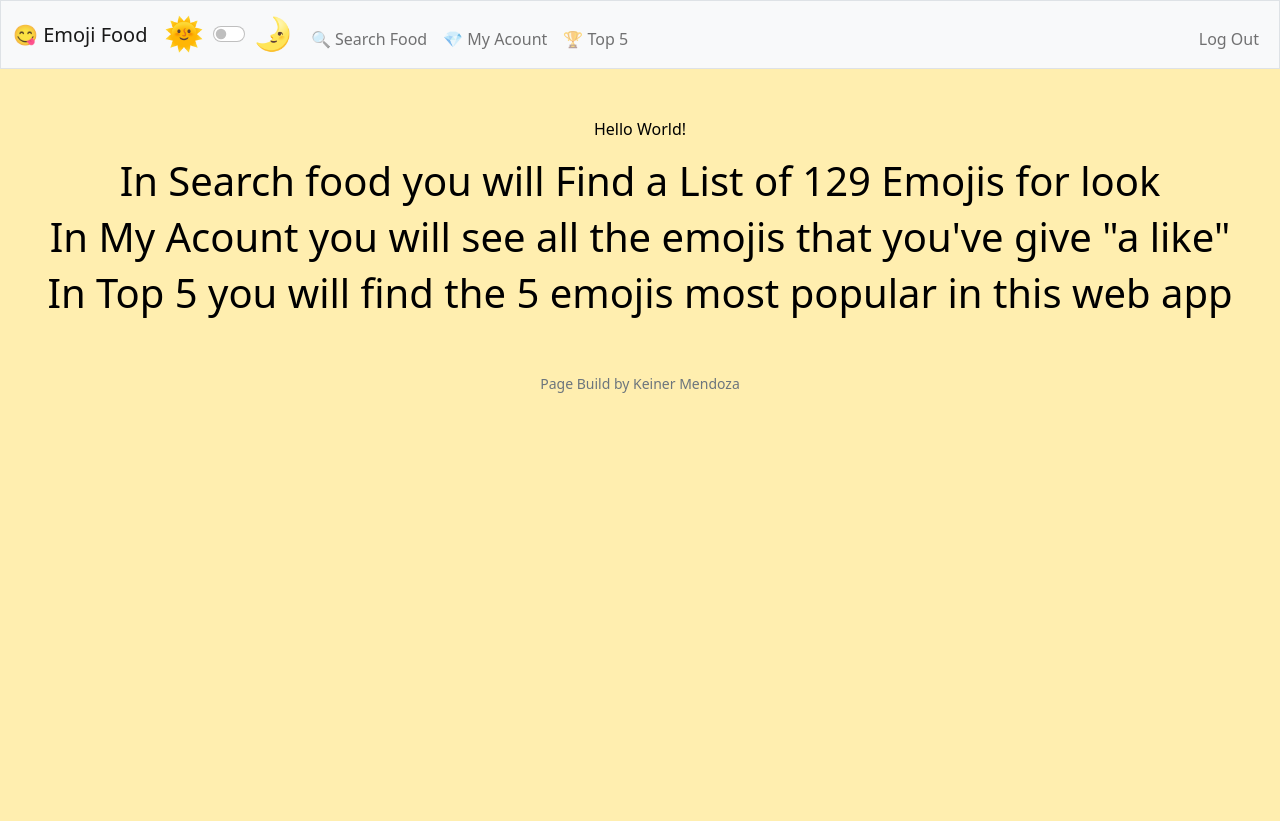
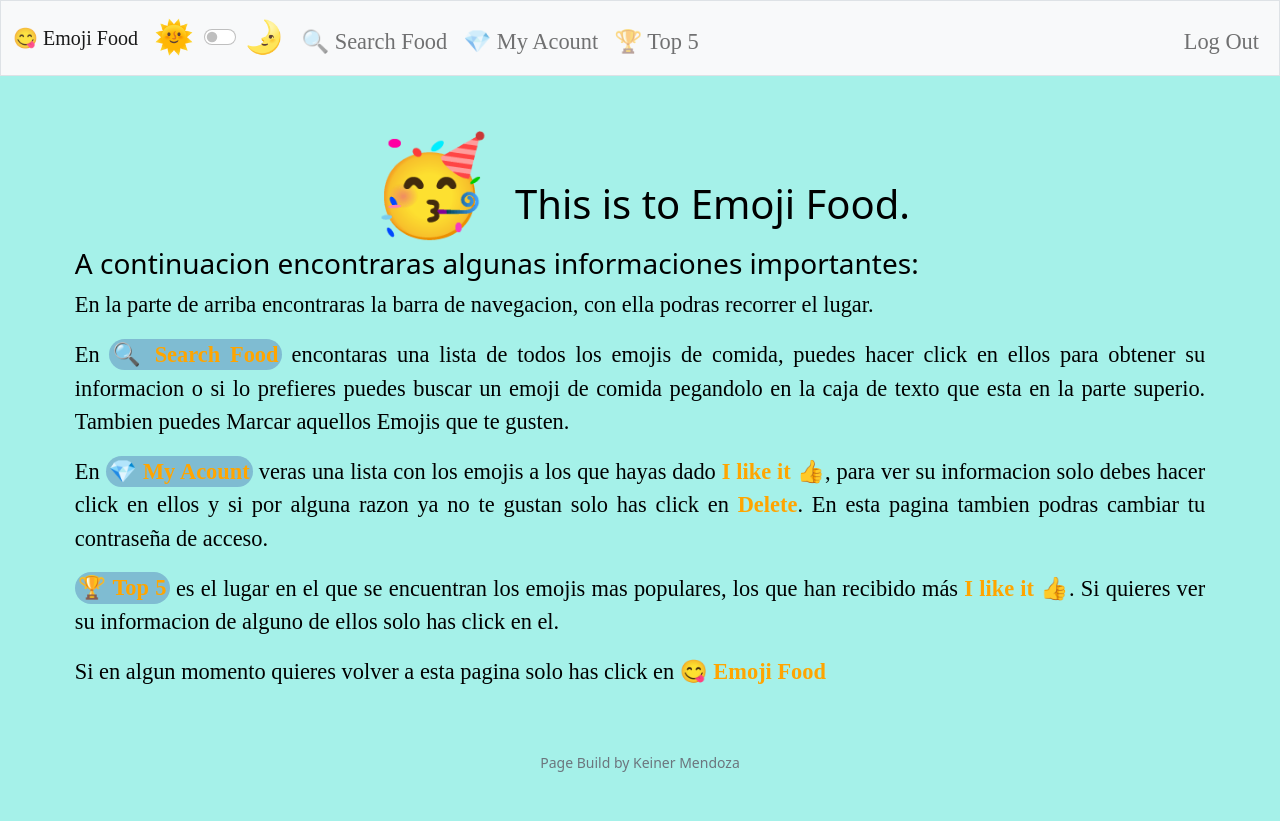
Before and after one commit to keinermendoza/emoji-food, a Flask app: page / in a window 1280 px wide. Before the commit the page ends 393 px from the top, so only its background shows below. Run offline with Flask 2, Linux system fonts and the light colour scheme; the visitor is signed in with stand-in values (Sample User, id 1).

Commit message:
giving some of content to index

```diff
--- a/static/style.css
+++ b/static/style.css
@@ -7,17 +7,20 @@
 
 
 :root {
-  --back--color: #FFEEAF;
+  --back--color: #A5F1E9;;
   --let--color: rgb(0, 0, 0);
   --bord--color: #A5F1E9;
   --pad--color: #7FBCD2;
+  --key-word--color: orange;
 }
 
 button {
   padding: 1rem;
 }
 p, a {
+  font-family: 'Times New Roman', Times, serif;
   color: var(--let--color, black);
+  font-size: 1.2rem;
 }
 body {
   background-color: var(--back--color,#FFEEAF);
@@ -33,10 +36,11 @@ body {
 
 /* Un atributo que creare en la root del html (creo) con en js */
 [tema="sun"]{
-  --back--color: #FFEEAF;
+  --back--color: #A5F1E9;;
   --let--color: rgb(0, 0, 0);
   --bord--color: #A5F1E9;
   --pad--color: #7FBCD2;
+  --key-word--color: orange;
 }
 
 /* Un atributo que creare en la root del html (creo) con en js */
@@ -45,6 +49,7 @@ body {
   --let--color: #E80F88;
   --bord--color: #AF0171;
   --pad--color: #790252;
+  --key-word--color: rgb(35, 250, 35);
 }
 
 #switch-mode-display {
@@ -105,6 +110,27 @@ body {
   border-radius: 0.5rem;
   background-color: var(--pad--color, #7FBCD2);
 }
+/* FOR INDEX PAGE */
+.emoji-welcome-index-page {
+  font-size: 6rem;
+}
+
+.info-in-index{
+  max-width: 90%;
+  text-align: justify;
+}
+
+.key-word, .key-word > a{
+  text-decoration: none;
+  font-weight: bold;
+  color:  var(--key-word--color);
+}
+.key-word > a{
+  background-color: var(--pad--color);
+  border-radius: 1rem;
+  padding: 0.2rem;
+}
+
 
 /* FOR FOOD-TABLE PAGE */
 
@@ -156,7 +182,7 @@ body {
 }
 .txt-serched {
   width: 30%;
-  font-family: 'Times New Roman', Times, serif;
+
   font-size: 1.5rem;
   text-align: justify;
 }
@@ -166,6 +192,9 @@ body {
 
 /* for long widht screens */
 @media (min-width: 65.01rem) {
+  p, a {
+    font-size: 1.4rem;
+  }
   .grid-father {
     grid-template-areas:
     'third third first'
@@ -181,7 +210,9 @@ body {
       font-size: 1.1rem;
       width: 45%;
   }
-
+  p, a {
+    font-size: 1.2rem;
+  }
   .grid-father {
     grid-template-areas:
     'first first secund'
@@ -201,8 +232,11 @@ body {
 
 /* para telefonos */
 @media (max-width: 50rem) {
+  p, a {
+    font-size: 1rem;
+  }
   .txt-serched {
-      font-size: 1rem;
+      font-size: 1.1rem;
       width: 100%;
   }
   .container-img-serched {
--- a/templates/index.html
+++ b/templates/index.html
@@ -1,8 +1,15 @@
 {% extends "layout.html" %}
 
 {% block main %}
-    <p>Hello World!</p>
-    <h1>In Search food you will Find a List of 129 Emojis for look</h1>
-    <h1>In My Acount you will see all the emojis that you've give "a like"</h1>
-<h1>In Top 5 you will find the 5 emojis most popular in this web app</h1>
+
+<h1><span class="emoji-welcome-index-page">&#129395 </span>This is to Emoji Food.</h1>
+
+<div class="info-in-index mb-3 mx-auto w-auto">
+    <h3>A continuacion encontraras algunas informaciones importantes:</h3>
+    <p>En la parte de arriba encontraras la barra de navegacion, con ella podras recorrer el lugar.</p>
+    <p>En <span class="key-word"><a href="/food_table">🔍 Search Food</a></span> encontaras una lista de todos los emojis de comida, puedes hacer click en ellos para obtener su informacion o si lo prefieres puedes buscar un emoji de comida pegandolo en la caja de texto que esta en la parte superio. Tambien puedes Marcar aquellos Emojis que te gusten.</p>
+    <p>En <span class="key-word"><a href="/acount">💎 My Acount</a></span> veras una lista con los emojis a los que hayas dado <span class="key-word">I like it &#128077</span>, para ver su informacion solo debes hacer click en ellos y si por alguna razon ya no te gustan solo has click en <span class="key-word">Delete</span>. En esta pagina tambien podras cambiar tu contraseña de acceso.</p>
+    <p><span class="key-word"><a href="/favorites">🏆 Top 5</a></span> es el lugar en el que se encuentran los emojis mas populares, los que han recibido más <span class="key-word">I like it &#128077</span>. Si quieres ver su informacion de alguno de ellos solo has click en el.</p>
+    <p>Si en algun momento quieres volver a esta pagina solo has click en <span class="key-word">&#128523 Emoji Food</span></p>
+</div>
 {% endblock %}
--- a/templates/layout.html
+++ b/templates/layout.html
@@ -34,7 +34,7 @@
                 <div class="collapse navbar-collapse" id="navbar">
                     {% if session["user_id"] %}
                         <ul class="navbar-nav me-auto mt-2">
-                            <li class="nav-item"><a value="1" name="sell" class="nav-link" href="/food_table">🔍 Search Food</a></li>
+                            <li class="nav-item"><a value="1" class="nav-link" href="/food_table">🔍 Search Food</a></li>
                             <li class="nav-item"><a class="nav-link" href="/acount">💎 My Acount</a></li>
                             <li class="nav-item"><a class="nav-link" href="/favorites">🏆 Top 5</a></li>
                         </ul>
```
